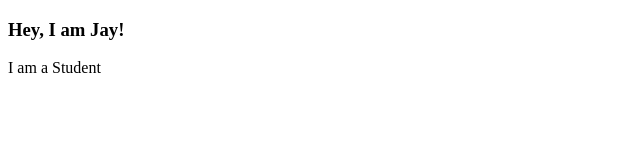
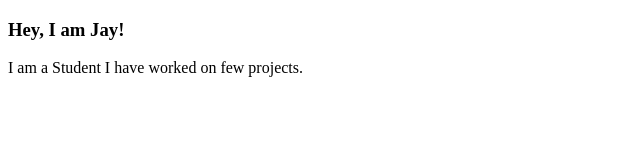
Before and after one commit to sudojay/sample-site, a plain HTML site: page index.html in a window 1280 px wide. Shown: the whole page, without its empty margins (0-640 px from the left). Drawn offline with Linux system fonts and the light colour scheme.

Commit message:
project details

```diff
--- a/index.html
+++ b/index.html
@@ -8,6 +8,8 @@
 </head>
 <body>
     <h3>Hey, I am Jay!</h3>
-    <p>I am a Student</p>
+    <p>I am a Student
+        I have worked on few projects.
+    </p>
 </body>
 </html>
```
